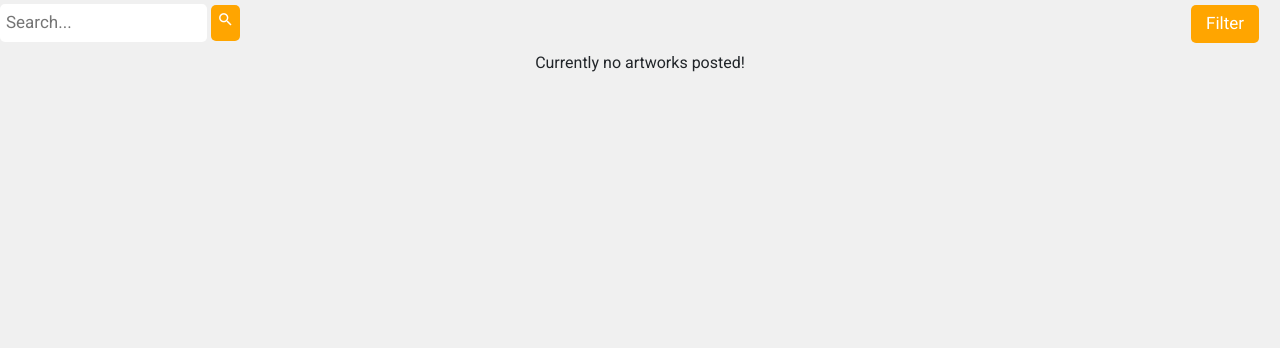
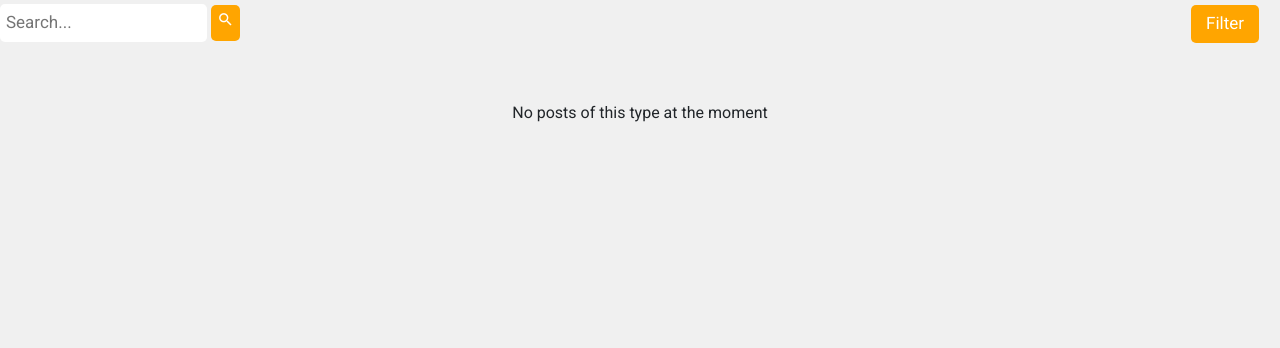
Before and after one commit to software-students-fall2023/2-web-app-exercise-artroam, a Flask app: page /search in a window 1280 px wide. Shown: the part 72-420 px from the top of the page. Run offline with Flask 3, Linux system fonts and the light colour scheme; data that the repository does not hold is empty; some libraries are stand-ins or nearby versions.

Commit message:
Added a text on the explore page if there are no posts, then it will say no posts

```diff
--- a/app.py
+++ b/app.py
@@ -62,14 +62,25 @@ def home():
 @app.route('/search', methods=['GET'])
 def search_posts():
     search_query = request.args.get('search')
-    artworks = database.posts.find({'post_title': {'$regex': search_query, '$options': 'i'}}).sort("created_at", -1)
-    return render_template('index.html', artworks=artworks)
+
+    # If the search query is a non-character value, we return nothing.
+    if not search_query:
+        print("TEST1")
+        no_posts_found = True
+        artworks = []
+
+    else:
+        artworks = list(database.posts.find({'post_title': {'$regex': search_query, '$options': 'i'}}).sort("created_at", -1))
+        no_posts_found = len(artworks)==0
+
+    return render_template('index.html', artworks=artworks, no_posts_found=no_posts_found)
 
 # This route is for the filter menu and it only retrieves artworks which have a certain tag.
 @app.route('/filter/<tag>', methods=['GET'])
 def filter_posts(tag):
-    artworks = database.posts.find({'art_type': tag}).sort("created_at", -1)
-    return render_template('index.html', artworks=artworks)
+    artworks = list(database.posts.find({'art_type': tag}).sort("created_at", -1))
+    no_posts_found = len(artworks)==0
+    return render_template('index.html', artworks=artworks, no_posts_found=no_posts_found)
 
 # This route will allow the user to like a specific post in real time.
 @app.route('/like_post/<post_id>', methods=['POST'])
--- a/templates/index.html
+++ b/templates/index.html
@@ -27,6 +27,9 @@
 
 <!-- Main section which shows all the posts in the database-->
 <section>
+    {% if no_posts_found %}
+        <p style="display:flex; justify-content: center; align-items: center; margin-top: 50px;">No posts of this type at the moment</p>
+    {% else %}
         {% if artworks %}
             {% for artwork in artworks %}
             <div class="postContainer">
@@ -61,5 +64,6 @@
         {% else %}
             <p style="display:flex; justify-content: center; align-items: center;">Currently no artworks posted!</p>
         {% endif %}
+    {% endif %}
 </section>
 {% endblock %}
```
Lines whose indentation alone changed are shown as unchanged.
